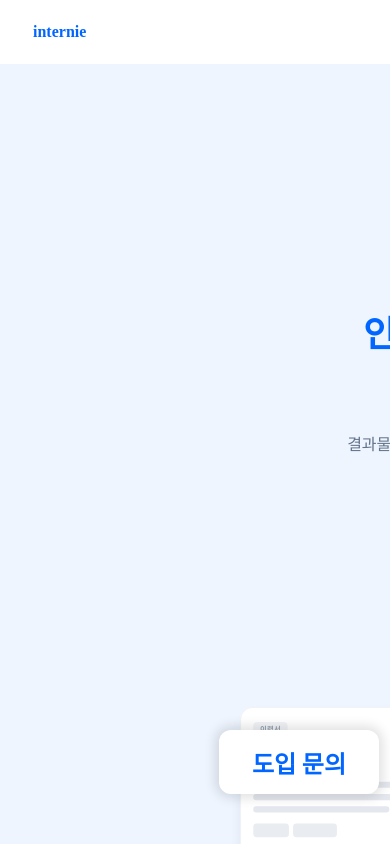
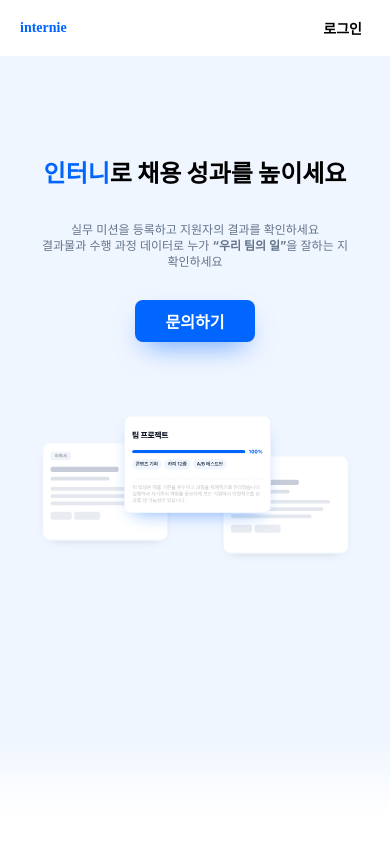
Before and after one commit to If-Aim/internie-front, a React (Vite) app: page / in a window 390 px wide. Built offline with nearby package versions, Linux system fonts and the light colour scheme; no server answers; a web font is replaced by a local one.

Commit message:
style:모바일 랜딩페이지

```diff
--- a/src/pages/landing/landing.css
+++ b/src/pages/landing/landing.css
@@ -1,8 +1,8 @@
 #root{ overflow: auto !important;}
 .internie-landing { position: relative; width: 100%; min-width: 1180px; min-height: 100vh; background: #FFFFFF; color: #000; }
-::-webkit-scrollbar {width: 7px;color:#D9D9D9;}
-::-webkit-scrollbar-track {background: transparent;}
-::-webkit-scrollbar-thumb {background-color: #D9D9D9;border-radius: 999px;border: none;background-clip: content-box;}
+::-webkit-scrollbar {width: 4px;color:#D9D9D9;}
+::-webkit-scrollbar-track {background: none;}
+::-webkit-scrollbar-thumb { border-radius: 999px;border: none;background-clip: content-box;}
 
 .internie-landing * { box-sizing: border-box; }
 .internie-landing button { cursor: pointer; }
@@ -17,7 +17,9 @@
 .internie-landing-hero h1 { margin: 0; color: #000; font-size: clamp(36px, 4vw, 58px); font-weight: 800; line-height: 1.2; word-break: keep-all; }
 .internie-landing-hero h1 strong { color: #0166FF; font-weight: 800; }
 .internie-landing-hero p { margin: 48px 0 0; color: #64748B; font-size: 16px; font-weight: 500; line-height: 1.7; word-break: keep-all; }
-.internie-landing-hero-image { display: block; width: min(100%, 716px); height: auto; margin-top: 79px; object-fit: contain; }
+.internie-landing-hero-picture { display: block; width: min(100%, 716px); margin-top: 79px; }
+.internie-landing-hero-image { display: block; width: 100%; height: auto; object-fit: contain; }
+
 .internie-landing-primary-button { min-width: 160px; height: 64px; margin-top: 79px; padding: 0 22px; border: 0; border-radius: 12px; background: #0166FF; color: #FFFFFF; font-size: 24px; font-weight: 700; box-shadow: 0 12px 28px -10px rgba(1, 102, 255, 0.65); transition: background 0.2s ease, transform 0.2s ease, box-shadow 0.2s ease; }
 .internie-landing-primary-button:hover { background: #0166FF; transform: translateY(-2px); box-shadow: 0 14px 30px rgba(8, 108, 255, 0.3); }
 
@@ -180,7 +182,105 @@
 .internie-landing-problem-card:nth-child(2) { transition-delay: 0.12s; }
 .internie-landing-problem-card:nth-child(3) { transition-delay: 0.24s; }
 
+
+.internie-landing-mobile-final-button { display: none; }
 @media (prefers-reduced-motion: reduce) {
     .internie-landing-reveal { opacity: 1; transform: none; filter: none; transition: none; }
     .internie-landing-primary-button, .internie-landing-problem-card, .internie-landing-final-cta button, .internie-landing-floating-button { transition: none; }
 }
+
+@media (max-width: 768px) {
+    #root { overflow-x: hidden !important; }
+    .internie-landing { width: 100%; min-width: 0; overflow-x: hidden; }
+    .internie-landing-header { display: flex; width: 100%; min-width: 0; height: 56px; padding: 0 20px; }
+    .internie-landing-logo { font-size: 14px; }
+    .internie-landing-login { padding: 6px 8px; font-size: 14px; }
+    .internie-landing main { padding-top: 56px; }
+
+    .internie-landing-hero { justify-content: flex-start; min-height: 760px; padding: 100px 24px 96px; background: linear-gradient(180deg, #F0F6FF 89.91%, rgba(255, 255, 255, 0.00) 100%); }
+    .internie-landing-hero h1 { font-size: 24px; line-height: 36px; }
+    .internie-landing-hero p { margin-top: 30px; font-size: 12px; line-height: 16px; }
+    .internie-landing-primary-button { min-width: 120px; height: 42px; margin-top: 30px; padding: 0 18px; border-radius: 8px; font-size: 16px; }
+    .internie-landing-hero-picture { width: min(92%, 360px); margin-top: 72px; }
+    .internie-landing-hero-image { width: 100%; }
+
+    .internie-landing-section { padding: 112px 20px; }
+    .internie-landing-section-white { min-height: 0; }
+
+    .internie-landing-section-heading { width: 100%; margin-bottom: 44px; }
+    .internie-landing-section-heading span { margin-bottom: 10px; font-size: 12px; }
+    .internie-landing-section-heading h2 { font-size: 23px; line-height: 1.4; }
+    .internie-landing-section-heading-badge { width: auto; height: 32px; padding: 0 15px; border-radius: 18px; font-size: 13px !important; line-height: 32px !important; }
+
+    .internie-landing-problem-cards { display: flex; flex-direction: column; width: min(100%, 230px); margin: 0 auto; gap: 12px; }
+    .internie-landing-problem-card { width: 200px; min-height: 91px; padding: 14px 14px 28px; border-radius: 14px; }
+    .internie-landing-problem-card:nth-child(1) { align-self: flex-start; }
+    .internie-landing-problem-card:nth-child(2) { align-self: flex-end; }
+    .internie-landing-problem-card:nth-child(3) { align-self: flex-start; margin-left: 14px; }
+    .internie-landing-problem-card strong { width: 28px; height: 28px; margin-bottom: 14px; font-size: 10px; }
+    .internie-landing-problem-card h3 { font-size: 12px; line-height: 1.45; }
+    .internie-landing-problem-card p { margin-top: 8px; font-size: 8px; line-height: 1.6; font-weight: 400; }
+
+    .internie-landing-section-blue { padding-top: 110px; padding-bottom: 90px; }
+    .internie-landing-content-image { width: min(92%, 320px); }
+    .internie-landing-section-paragraph { margin-top: 30px; font-size: 12px; line-height: 1.7; }
+
+    .internie-landing-project-visual { width: 100%; max-width: 390px; min-height: 330px; margin-top: 56px; }
+    .internie-landing-project-main { width: 78%; max-width: 300px; height: auto; }
+    .internie-landing-project-card-group { top: 45%; left: 65%; gap: 6px; }
+    .internie-landing-project-card { width: min(42vw, 120px); height: auto; border-radius: 10px; box-shadow: 0 0 8px 2px rgba(0, 0, 0, 0.1); }
+
+    .internie-landing-evaluation-visual { width: 100%; max-width: 390px; min-height: 320px; margin-top: 56px; }
+    .internie-landing-evaluation-main { width: 78%; max-width: 300px; height: auto; }
+    .internie-landing-evaluation-card-group { top: 30%; left: 45%; width: 96%; gap: 4px; }
+    .internie-landing-evaluation-card { width: min(86vw, 200px); height: auto; border-radius: 7px; box-shadow: 0 0 8px 2px rgba(0, 0, 0, 0.1); }
+    .internie-evaluation-card-1 { left: 20px; }
+    .internie-evaluation-card-2 { left: 5px; }
+    .internie-evaluation-card-3 { left: 28px; }
+
+    .internie-landing-faq { padding: 80px 24px 56px; background: #EEF5FF; scroll-margin-top: 0; }
+    .internie-landing-faq-inner { width: 100%; }
+    .internie-landing-faq-heading { margin-bottom: 30px; }
+    .internie-landing-faq-heading span { margin-bottom: 5px; font-size: 18px; line-height: 1.4; }
+    .internie-landing-faq-heading h2 { font-size: 24px; line-height: 1.4; }
+
+    .internie-landing-faq-question { min-height: 48px; margin-bottom: 4px; font-size: 15px; line-height: 1.45; }
+    .internie-landing-faq-arrow { width: 28px; height: 28px; }
+    .internie-landing-faq-answer-inner p { font-size: 13px; line-height: 1.75; }
+    .internie-landing-faq-item.is-open .internie-landing-faq-answer-inner p { padding: 8px 0 28px; }
+
+    .internie-landing-final-cta { min-height: 0; padding: 48px 24px; }
+    .internie-landing-final-cta-inner { flex-direction: column; gap: 24px; text-align: center; }
+    .internie-landing-final-cta h2 { font-size: 24px; }
+    .internie-landing-final-cta p { margin-top: 8px; font-size: 10px; }
+    .internie-landing-final-button-slot { width: auto; height: auto; }
+
+    .internie-landing-mobile-final-button { display: flex; align-items: center; justify-content: center; min-width: 120px; height: 42px; padding: 0 20px; border: 0; border-radius: 7px; background: #FFFFFF; color: #0166FF; font-size: 13px; font-weight: 700; }
+
+    .internie-landing-footer { padding: 36px 24px 24px; }
+    .internie-landing-footer-inner { display: flex; flex-direction: column; width: 100%; gap: 32px; }
+    .internie-landing-footer-contact { display: none; }
+    .internie-landing-footer-logo strong { font-size: 16px; }
+    .internie-landing-footer-brand > p { margin-top: 12px; font-size: 10px; line-height: 1.8; }
+    .internie-landing-footer-column > strong { margin-bottom: 14px; font-size: 11px; }
+    .internie-landing-footer-links { gap: 9px; }
+    .internie-landing-footer-links button { font-size: 11px; }
+    .internie-landing-footer-copyright { width: 100%; margin-top: 24px; }
+    .internie-landing-footer-copyright span { font-size: 9px; }
+
+    .internie-landing-inquiry-anchor, .internie-landing-inquiry-anchor.is-docked { position: fixed !important; inset: 0 !important; z-index: 2000; width: 100%; height: 100%; align-items: stretch; background: transparent; pointer-events: none; transition: background 0.25s ease; }
+    .internie-landing-inquiry-anchor.is-open { background: rgba(11, 25, 51, 0.32); pointer-events: auto; }
+    .internie-landing-floating-button { display: none; }
+
+    .internie-landing-inquiry-popover { top: auto; right: 16px; bottom: 60px; left: 16px; width: auto; max-height: calc(100dvh - 120px); padding: 28px 20px 20px; border-radius: 20px; overflow-y: auto; transform: translate3d(0, 30px, 0); transform-origin: center bottom; }
+    .internie-landing-inquiry-popover::after { display: none; }
+    .internie-landing-inquiry-popover.is-open { transform: translate3d(0, 0, 0); }
+    .internie-landing-inquiry-header { margin-bottom: 22px; }
+    .internie-landing-inquiry-header h2 { font-size: 20px; }
+    .internie-landing-inquiry-close { top: 24px; right: 18px; }
+    .internie-landing-inquiry-row { grid-template-columns: 1fr; }
+    .internie-landing-inquiry-form label { gap: 8px; }
+    .internie-landing-inquiry-form label > span { font-size: 14px; }
+    .internie-landing-inquiry-form input:not([type="checkbox"]) { height: 44px; font-size: 14px; }
+    .internie-landing-inquiry-form textarea { font-size: 14px; }
+}
--- a/src/pages/landing/landing.tsx
+++ b/src/pages/landing/landing.tsx
@@ -4,6 +4,7 @@ import { useNavigate } from "react-router-dom";
 import SeoMeta from "../../utils/SeoMetadata";
 
 import heroImage from "../../assets/landing/hero.svg";
+import heroMobileImage from "../../assets/landing/hero-mobile.svg";
 import missionImage from "../../assets/landing/mission.svg";
 import projectMainImage from "../../assets/landing/project-main.png";
 import projectTrackingImage from "../../assets/landing/project-tracking.png";
@@ -250,7 +251,10 @@ export default function Landing(): React.ReactElement {
                         <button type="button" className="internie-landing-primary-button internie-landing-reveal" onClick={() => setInquiryOpen(true)}>
                             문의하기
                         </button>
-                        <img className="internie-landing-hero-image internie-landing-reveal" src={heroImage} alt="인터니 채용 프로세스" />
+                        <picture className="internie-landing-hero-picture internie-landing-reveal">
+                            <source media="(max-width: 768px)" srcSet={heroMobileImage} />
+                            <img className="internie-landing-hero-image" src={heroImage} alt="인터니 채용 프로세스" />
+                        </picture>
                     </section>
 
                     <section className="internie-landing-section internie-landing-section-white">
@@ -364,7 +368,11 @@ export default function Landing(): React.ReactElement {
                                 <p>미션 수행 과정과 결과를 통해 더 정확한 채용을 시작하세요.</p>
                             </div>
 
-                            <div ref={finalCtaButtonRef} className="internie-landing-final-button-slot" aria-hidden="true" />
+                            <div ref={finalCtaButtonRef} className="internie-landing-final-button-slot">
+                                <button type="button" className="internie-landing-mobile-final-button" onClick={() => setInquiryOpen(true)}>
+                                    도입 문의
+                                </button>
+                            </div>
                         </div>
                     </section>
 
@@ -430,7 +438,7 @@ export default function Landing(): React.ReactElement {
 
                 <div
                     ref={inquiryPopoverRef}
-                    className={`internie-landing-inquiry-anchor${inquiryDocked ? " is-docked" : ""}`}
+                    className={`internie-landing-inquiry-anchor${inquiryDocked ? " is-docked" : ""}${inquiryOpen ? " is-open" : ""}`}
                     style={
                         inquiryDocked
                             ? {
```
Also changed, not shown: src/assets/landing/hero-mobile.svg (added).
